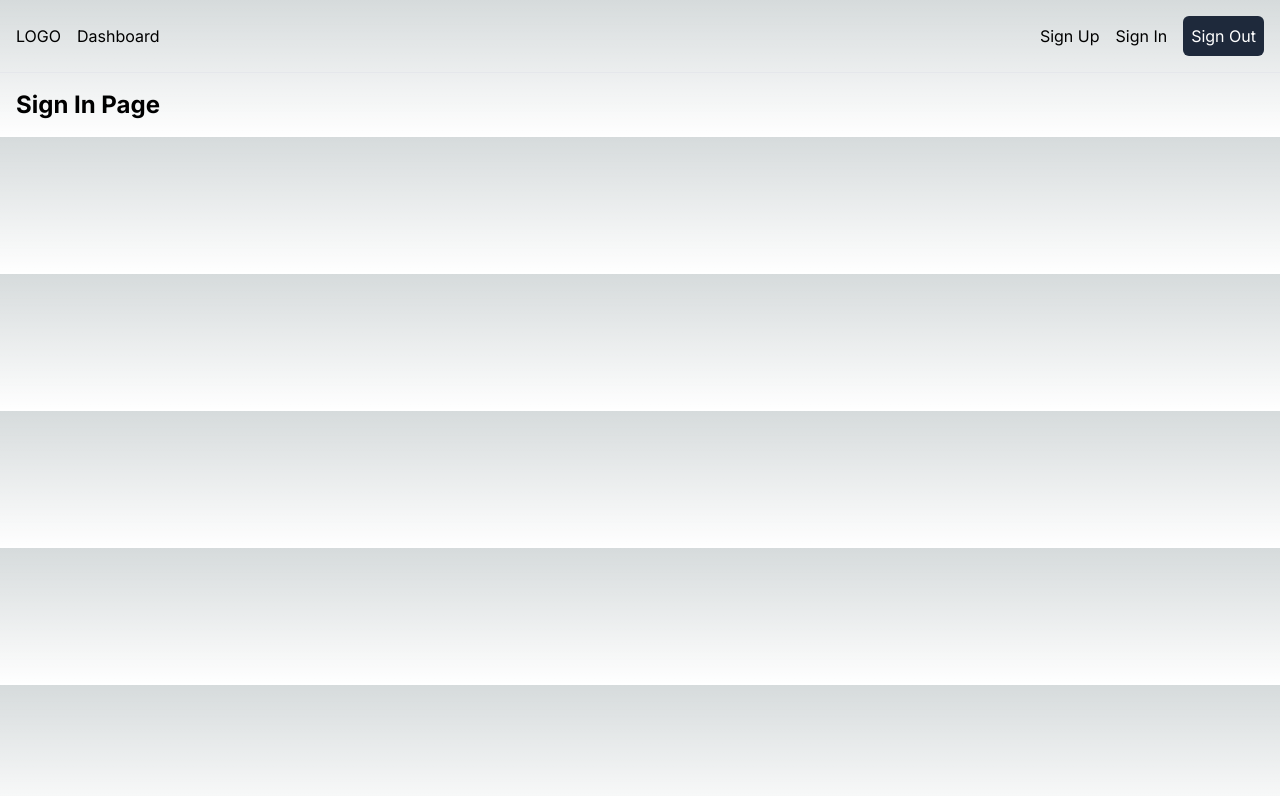
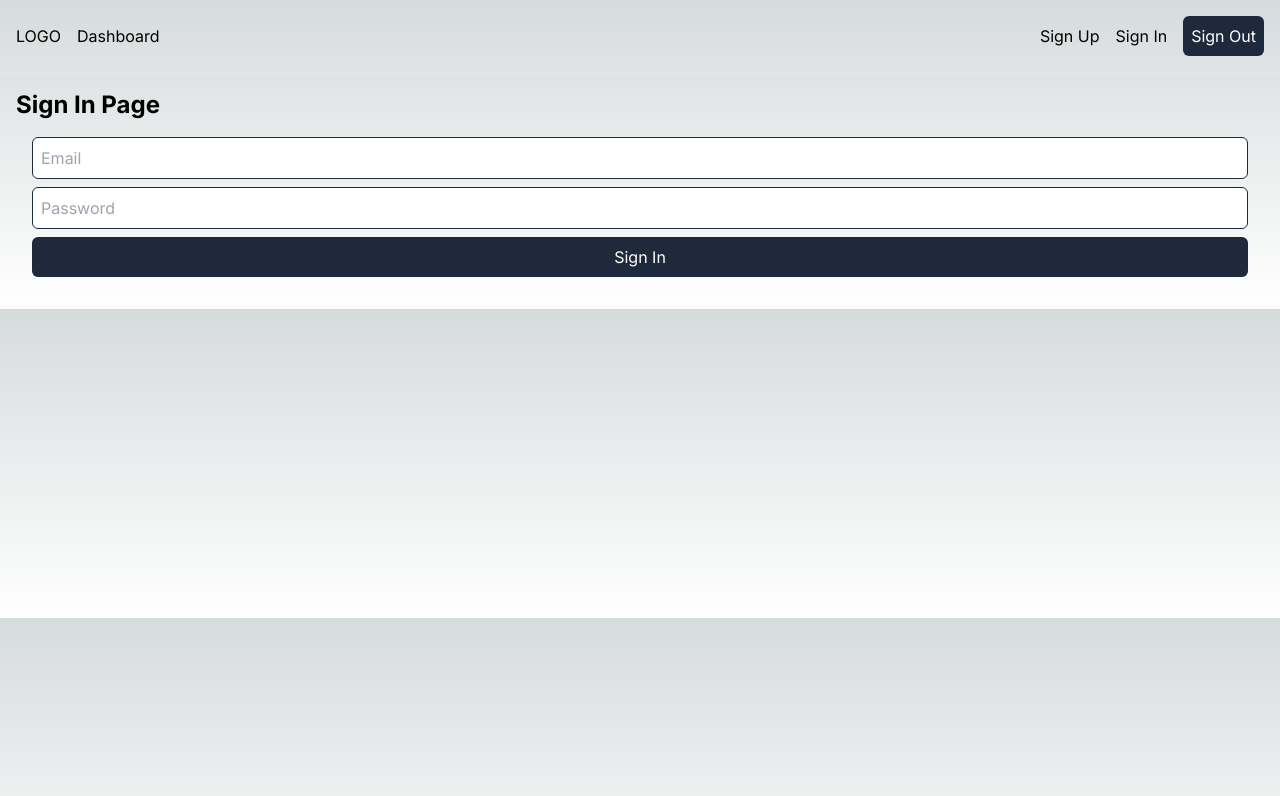
Before and after one commit to intrepion/https-www.robinwieruch.de-next-prisma-sqlite-, a Next.js app in the folder my-app/: page /sign-in in a window 1280 px wide. Shown: the top 796 px of the page. Built offline with nearby package versions, Linux system fonts and the light colour scheme.

Commit message:
SIGN IN FORM AND SERVER ACTION

```diff
--- a/my-app/src/app/sign-in/page.tsx
+++ b/my-app/src/app/sign-in/page.tsx
@@ -1,5 +1,12 @@
+import { SignInForm } from "@/features/auth/components/sign-in-form";
+
 const SignInPage = () => {
-  return <h2>Sign In Page</h2>;
+  return (
+    <>
+      <h2>Sign In Page</h2>
+      <SignInForm />
+    </>
+  );
 };
 
 export default SignInPage;
--- /dev/null
+++ b/my-app/src/features/auth/actions/sign-in.ts
@@ -0,0 +1,17 @@
+"use server";
+
+const signIn = async (formData: FormData) => {
+  const formDataRaw = {
+    email: formData.get("email") as string,
+    password: formData.get("password") as string,
+  };
+
+  // TODO: add validation yourself
+  // https://www.robinwieruch.de/next-forms/
+
+  // TODO: implement sign in logic
+  // we will do this later
+  console.log(formDataRaw);
+};
+
+export { signIn };
--- /dev/null
+++ b/my-app/src/features/auth/components/sign-in-form.tsx
@@ -0,0 +1,13 @@
+import { signIn } from "../actions/sign-in";
+
+const SignInForm = () => {
+  return (
+    <form action={signIn} className="p-4 flex flex-col gap-y-2">
+      <input name="email" type="email" placeholder="Email" />
+      <input name="password" type="password" placeholder="Password" />
+      <button type="submit">Sign In</button>
+    </form>
+  );
+};
+
+export { SignInForm };
```
